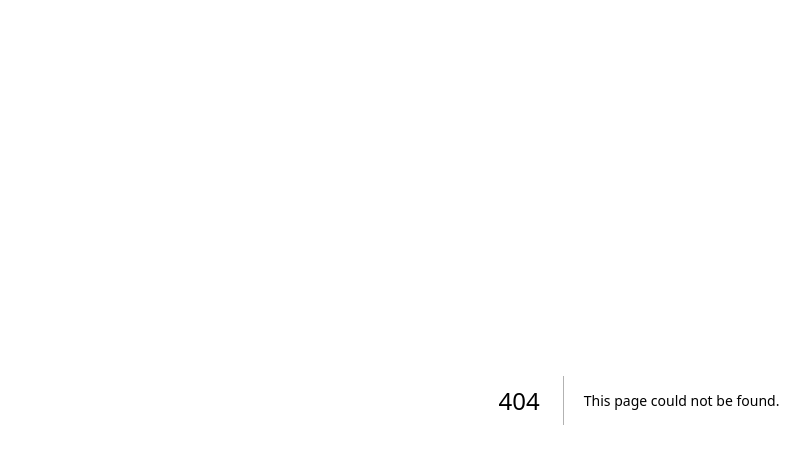
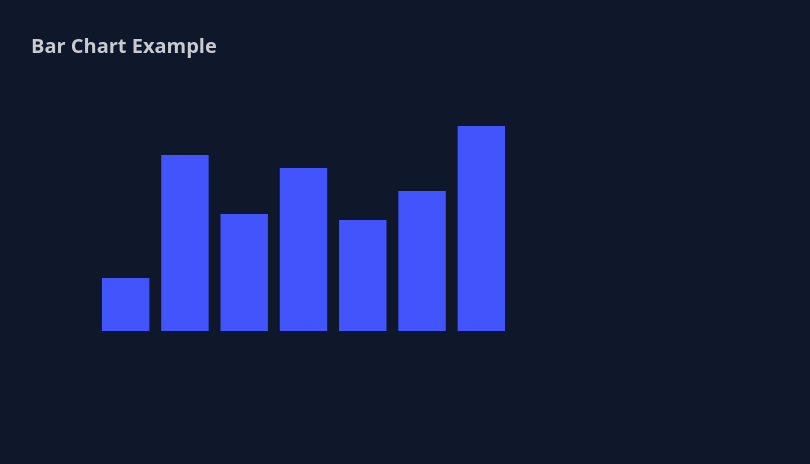
Before and after one commit to ktapia576/AWS-portfolio, a Next.js app: page /barchart in a window 1280 px wide. Before the commit this address had no page. Shown: the top 464 px of the page, without its empty margins (1-811 px from the left). Built offline with nearby package versions, Linux system fonts and the light colour scheme.

Commit message:
Add barchart experimentation with MUI

```diff
--- /dev/null
+++ b/app/barchart/page.js
@@ -0,0 +1,23 @@
+'use client';
+
+import { ChartContainer } from '@mui/x-charts/ChartContainer';
+import { BarPlot } from '@mui/x-charts/BarChart';
+
+const data = [900, 3000, 2000, 2780, 1890, 2390, 3490];
+const labels = ['Page A', 'Page B', 'Page C', 'Page D', 'Page E', 'Page F', 'Page G'];
+
+export default function BarChartPage() {
+    return (
+      <div className="p-8">
+        <h1 className="text-xl font-bold mb-4">Bar Chart Example</h1>
+        <ChartContainer
+          width={500}
+          height={300}
+          series={[{ data, label: 'uv', type: 'bar' }]}
+          xAxis={[{ scaleType: 'band', data: labels }]}
+        >
+          <BarPlot />
+        </ChartContainer>
+      </div>
+    );
+  }
```
